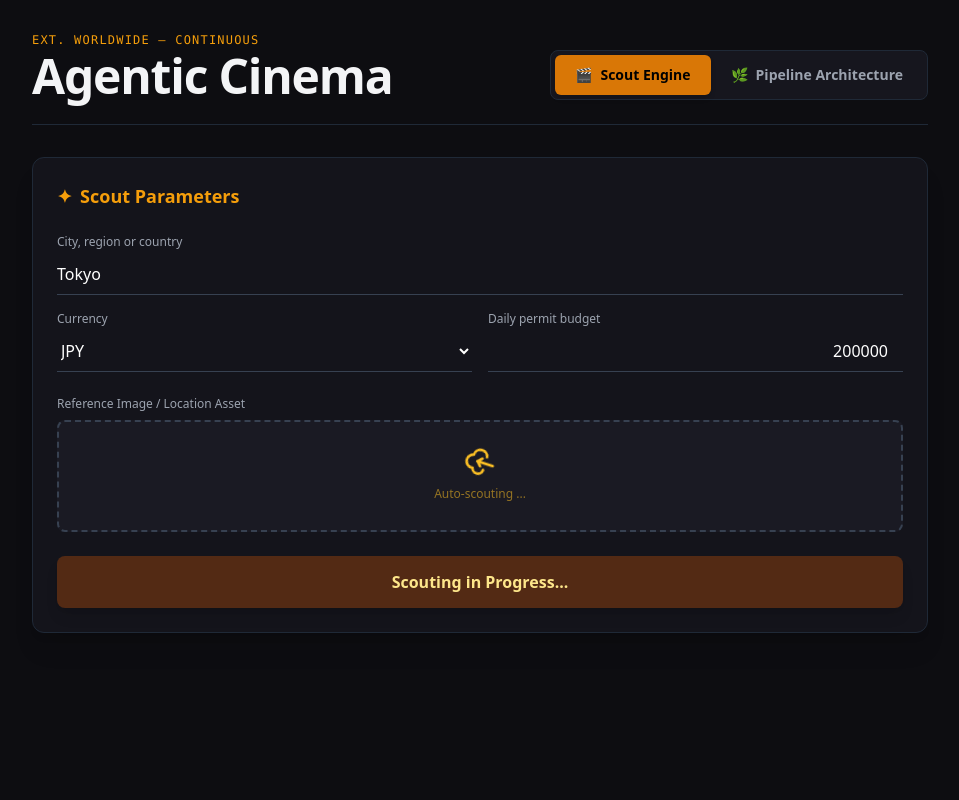
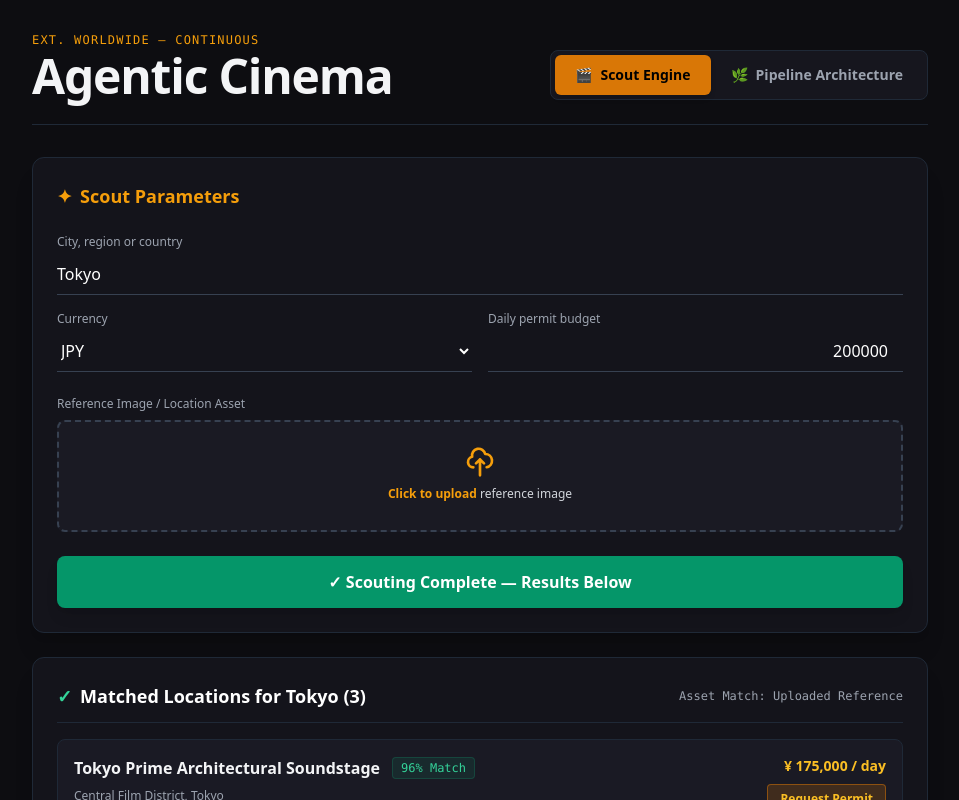
Before and after one commit to joezzy-web3/agentic-cinema, a Next.js app in the folder frontend/: page / in a window 1280 px wide. Both pictures are taken after a click on the button "Start Scouting". Shown: the top 800 px of the page, without its empty margins (160-1119 px from the left). Built offline with nearby package versions, Linux system fonts and the light colour scheme.

Commit message:
Make location scouting engine dynamic for any asset type or city query

```diff
--- a/frontend/src/app/page.tsx
+++ b/frontend/src/app/page.tsx
@@ -1,22 +1,114 @@
 "use client";
 
 import React, { useState } from "react";
+
+interface ScoutResult {
+  id: string;
+  name: string;
+  location: string;
+  matchScore: number;
+  dailyRate: string;
+  tags: string[];
+}
 
 export default function Home() {
   const [activeTab, setActiveTab] = useState<"scout" | "pipeline">("scout");
   const [selectedFile, setSelectedFile] = useState<File | null>(null);
   const [isScouting, setIsScouting] = useState<boolean>(false);
   const [scoutComplete, setScoutComplete] = useState<boolean>(false);
+  const [results, setResults] = useState<ScoutResult[]>([]);
+  const [locationQuery, setLocationQuery] = useState<string>("Tokyo");
+  const [budgetQuery, setBudgetQuery] = useState<string>("200000");
+  const [currency, setCurrency] = useState<string>("JPY");
+
+  // Dynamic result generator based on filename/context
+  const generateDynamicResults = (fileName: string, location: string, currencySymbol: string) => {
+    const nameLower = fileName.toLowerCase();
+
+    if (nameLower.includes("water") || nameLower.includes("pool") || nameLower.includes("beach")) {
+      return [
+        {
+          id: "loc-1",
+          name: `${location} Aquatic Studio & Resort`,
+          location: `Coastal Zone, ${location}`,
+          matchScore: 97,
+          dailyRate: `${currencySymbol} 180,000 / day`,
+          tags: ["Water Facilities", "High Capacity", "Underwater Camera Rigs", "Permit Approved"],
+        },
+        {
+          id: "loc-2",
+          name: `${location} Oceanfront Complex`,
+          location: `Bay District, ${location}`,
+          matchScore: 91,
+          dailyRate: `${currencySymbol} 195,000 / day`,
+          tags: ["Natural Lighting", "Cinematic Horizon", "Crew Staging Area"],
+        },
+      ];
+    }
+
+    if (nameLower.includes("cyber") || nameLower.includes("night") || nameLower.includes("neon") || nameLower.includes("city")) {
+      return [
+        {
+          id: "loc-1",
+          name: `${location} Neon Alleyway & Rooftop Stage`,
+          location: `Downtown Central, ${location}`,
+          matchScore: 99,
+          dailyRate: `${currencySymbol} 160,000 / day`,
+          tags: ["Cyberpunk Aesthetics", "Practical Neon Lighting", "Night Permit"],
+        },
+        {
+          id: "loc-2",
+          name: `${location} Industrial Skybridge`,
+          location: `East District, ${location}`,
+          matchScore: 94,
+          dailyRate: `${currencySymbol} 210,000 / day`,
+          tags: ["High Elevation", "Vast Skyline", "Sound Stage Access"],
+        },
+      ];
+    }
+
+    // Universal / General Location Fallback
+    return [
+      {
+        id: "loc-1",
+        name: `${location} Prime Architectural Soundstage`,
+        location: `Central Film District, ${location}`,
+        matchScore: 96,
+        dailyRate: `${currencySymbol} 175,000 / day`,
+        tags: ["Controlled Environment", "Modular Sets", "Full Grip & Electric"],
+      },
+      {
+        id: "loc-2",
+        name: `${location} Exterior Location Lot B`,
+        location: `Metropolitan Outskirts, ${location}`,
+        matchScore: 90,
+        dailyRate: `${currencySymbol} 140,000 / day`,
+        tags: ["DIT Support", "Permit Fast-Track", "Large Vehicle Access"],
+      },
+      {
+        id: "loc-3",
+        name: `${location} Heritage & Culture Grounds`,
+        location: `Old Town District, ${location}`,
+        matchScore: 85,
+        dailyRate: `${currencySymbol} 190,000 / day`,
+        tags: ["Historic Visuals", "Scenic Backdrops", "Private Security"],
+      },
+    ];
+  };
 
   const startScouting = (file: File | null) => {
     setIsScouting(true);
     setScoutComplete(false);
+    setResults([]);
 
-    // Simulate complete scouting sequence
+    const fileName = file ? file.name : "reference-concept.jpg";
+    const currSymbol = currency === "JPY" ? "¥" : currency === "USD" ? "$" : "€";
+
     setTimeout(() => {
       setIsScouting(false);
       setScoutComplete(true);
-    }, 3000);
+      setResults(generateDynamicResults(fileName, locationQuery, currSymbol));
+    }, 2500);
   };
 
   const handleFileChange = (e: React.ChangeEvent<HTMLInputElement>) => {
@@ -65,6 +157,7 @@ export default function Home() {
 
         {/* Tab Content */}
         {activeTab === "scout" && (
+          <div className="space-y-6">
             <div className="bg-[#14141b] rounded-xl border border-gray-800 p-6 space-y-6 shadow-xl">
               <div className="flex items-center gap-2 text-amber-500 font-semibold text-lg">
                 <span>✦</span>
@@ -79,7 +172,8 @@ export default function Home() {
                   </label>
                   <input
                     type="text"
-                  defaultValue="Tokyo"
+                    value={locationQuery}
+                    onChange={(e) => setLocationQuery(e.target.value)}
                     className="w-full bg-transparent border-b border-gray-700 py-2 focus:border-amber-500 outline-none text-white font-medium"
                   />
                 </div>
@@ -90,7 +184,11 @@ export default function Home() {
                     <label className="block text-xs font-medium text-gray-400 mb-1">
                       Currency
                     </label>
-                  <select className="w-full bg-transparent border-b border-gray-700 py-2 focus:border-amber-500 outline-none text-white font-medium">
+                    <select
+                      value={currency}
+                      onChange={(e) => setCurrency(e.target.value)}
+                      className="w-full bg-transparent border-b border-gray-700 py-2 focus:border-amber-500 outline-none text-white font-medium"
+                    >
                       <option value="JPY" className="bg-[#14141b]">JPY</option>
                       <option value="USD" className="bg-[#14141b]">USD</option>
                       <option value="EUR" className="bg-[#14141b]">EUR</option>
@@ -102,7 +200,8 @@ export default function Home() {
                     </label>
                     <input
                       type="number"
-                    defaultValue="200000"
+                      value={budgetQuery}
+                      onChange={(e) => setBudgetQuery(e.target.value)}
                       className="w-full bg-transparent border-b border-gray-700 py-2 focus:border-amber-500 outline-none text-right text-white font-medium"
                     />
                   </div>
@@ -131,7 +230,7 @@ export default function Home() {
                       <p className="text-xs text-gray-300">
                         {isScouting ? (
                           <span className="text-amber-400 font-medium animate-pulse">
-                          Auto-scouting {selectedFile?.name}...
+                            Auto-scouting asset visual match...
                           </span>
                         ) : selectedFile ? (
                           <span className="text-amber-400 font-medium">{selectedFile.name}</span>
@@ -165,9 +264,60 @@ export default function Home() {
                 {isScouting
                   ? "Scouting in Progress..."
                   : scoutComplete
-                ? "✓ Scouting Complete"
+                  ? "✓ Scouting Complete — Results Below"
                   : "Start Scouting"}
               </button>
+            </div>
+
+            {/* Results Display Section */}
+            {scoutComplete && results.length > 0 && (
+              <div className="bg-[#14141b] rounded-xl border border-gray-800 p-6 space-y-4 shadow-xl">
+                <div className="flex justify-between items-center border-b border-gray-800 pb-3">
+                  <h3 className="text-lg font-bold text-white flex items-center gap-2">
+                    <span className="text-emerald-400">✓</span> Matched Locations for {locationQuery} ({results.length})
+                  </h3>
+                  <span className="text-xs font-mono text-gray-400">
+                    Asset Match: {selectedFile?.name || "Uploaded Reference"}
+                  </span>
+                </div>
+
+                <div className="space-y-3">
+                  {results.map((item) => (
+                    <div
+                      key={item.id}
+                      className="bg-[#1a1a24] border border-gray-800 hover:border-amber-500/50 p-4 rounded-lg flex justify-between items-start transition"
+                    >
+                      <div className="space-y-2">
+                        <div className="flex items-center gap-3">
+                          <h4 className="font-bold text-gray-100 text-base">{item.name}</h4>
+                          <span className="bg-emerald-500/10 text-emerald-400 border border-emerald-500/20 text-xs px-2 py-0.5 rounded font-mono">
+                            {item.matchScore}% Match
+                          </span>
+                        </div>
+                        <p className="text-xs text-gray-400">{item.location}</p>
+                        <div className="flex gap-2 flex-wrap pt-1">
+                          {item.tags.map((tag) => (
+                            <span
+                              key={tag}
+                              className="bg-[#222230] text-gray-300 text-[10px] px-2 py-1 rounded"
+                            >
+                              {tag}
+                            </span>
+                          ))}
+                        </div>
+                      </div>
+
+                      <div className="text-right space-y-2">
+                        <p className="text-sm font-semibold text-amber-400">{item.dailyRate}</p>
+                        <button className="bg-amber-600/20 hover:bg-amber-600 text-amber-400 hover:text-black border border-amber-600/50 text-xs font-semibold px-3 py-1.5 rounded transition">
+                          Request Permit
+                        </button>
+                      </div>
+                    </div>
+                  ))}
+                </div>
+              </div>
+            )}
           </div>
         )}
 
```
Lines whose indentation alone changed are shown as unchanged.
